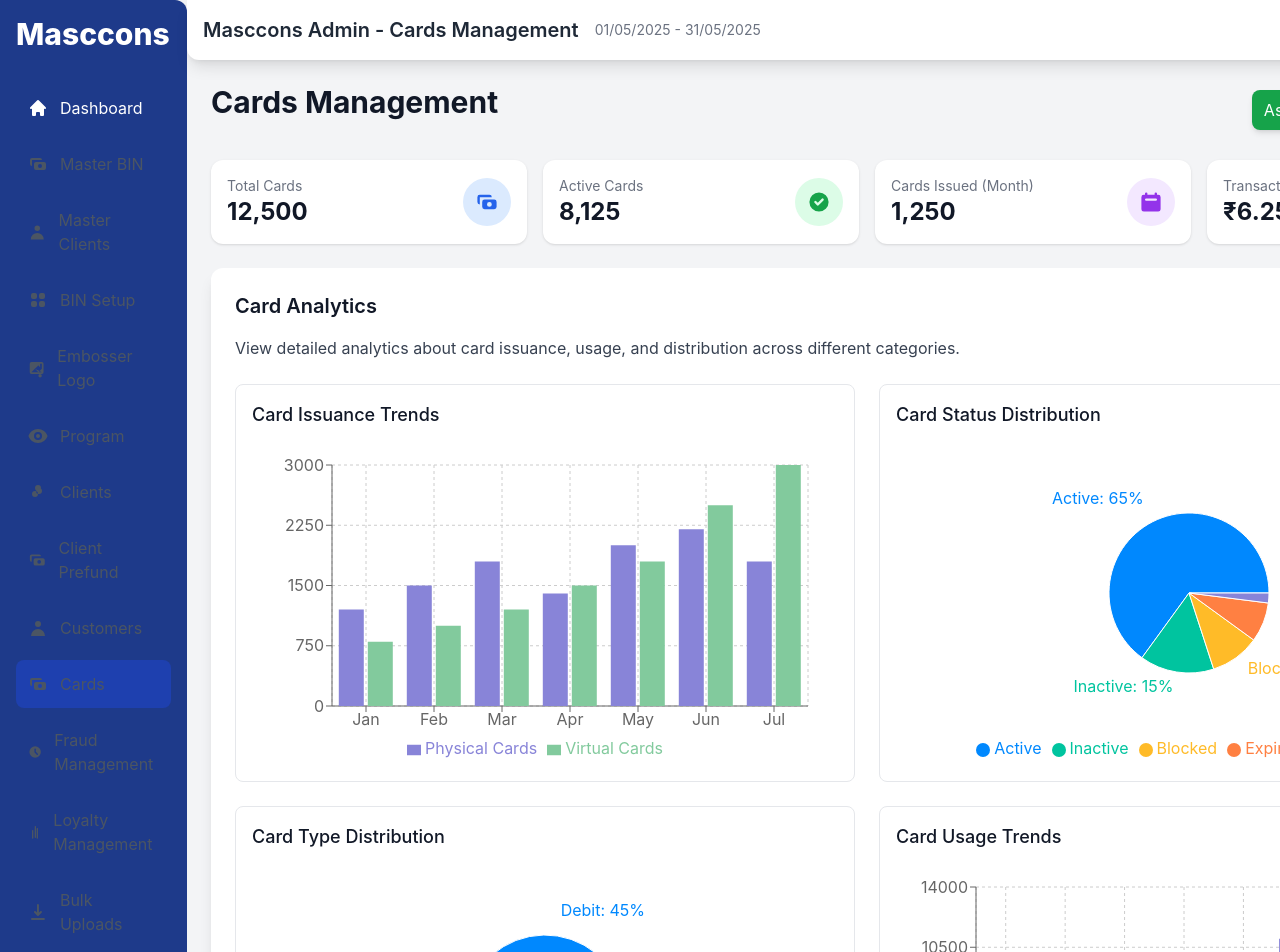
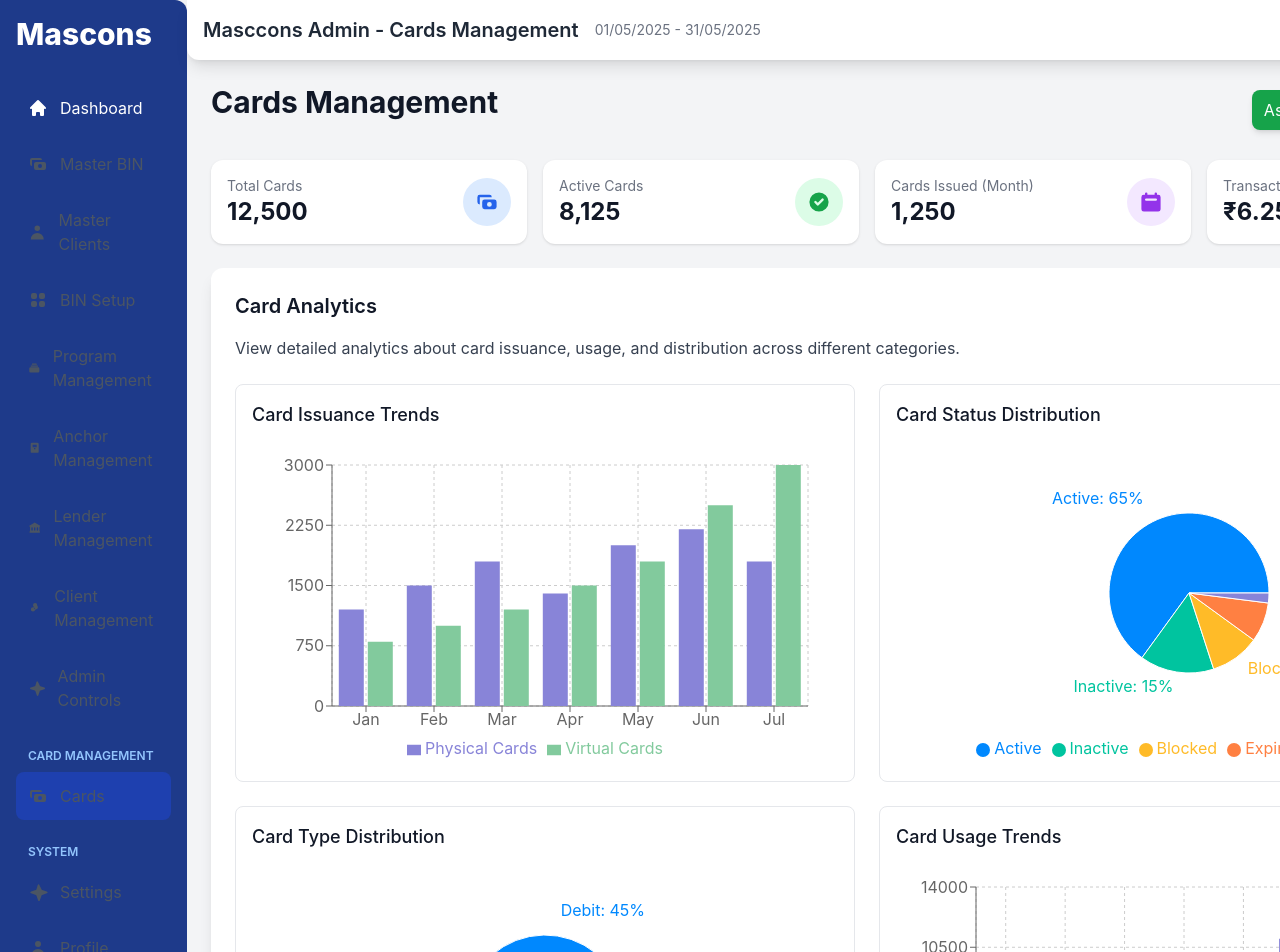
Before and after one commit to the-h-b/MASCONSIII, a React (Create React App) app: page /cards in a window 1280 px wide. Shown: the top 952 px of the page. Built offline with nearby package versions, Linux system fonts and the light colour scheme; sample sign-in values are in the browser's storage.

Commit message:
Add files via upload

```diff
--- a/src/components/AdminSidebar.jsx
+++ b/src/components/AdminSidebar.jsx
@@ -6,23 +6,20 @@
   const location = useLocation();
   const handleSignOut = useSignOut();
 
-  // Helper to determine if a link is active
-  const isActive = (path) => {
-    return location.pathname === path;
-  };
 
   return (
     <div className="w-64 bg-blue-900 text-white flex flex-col p-4 shadow-2xl rounded-r-xl">
       <div className="flex items-center mb-8">
         {/* Masccons Logo */}
-        <span className="text-3xl font-extrabold text-white">Masccons</span>
+        <span className="text-3xl font-extrabold text-white">Mascons</span>
       </div>
       <nav className="flex-1">
         <ul>
+          {/* Dashboard */}
           <li className="mb-2">
             <Link
               to="/admin-dashboard"
-              className={`flex items-center p-3 rounded-lg ${isActive('/admin-dashboard') ? 'bg-blue-800' : 'hover:bg-blue-800'} text-white transition duration-200 ease-in-out transform hover:scale-105 hover:shadow-md`}
+              className={`flex items-center p-3 rounded-lg ${location.pathname === '/admin-dashboard' ? 'bg-blue-800' : 'hover:bg-white-800'} text-white transition duration-200 ease-in-out transform hover:scale-105 hover:shadow-md`}
             >
               {/* Dashboard Icon SVG */}
               <svg className="h-5 w-5 mr-3" fill="currentColor" viewBox="0 0 20 20" xmlns="http://www.w3.org/2000/svg">
@@ -34,7 +31,7 @@
           <li className="mb-2">
             <Link
               to="/master-bin"
-              className={`flex items-center p-3 rounded-lg ${isActive('/master-bin') ? 'bg-blue-800' : 'hover:bg-blue-800'} transition duration-200 ease-in-out transform hover:scale-105 hover:shadow-md`}
+              className={`flex items-center p-3 rounded-lg ${location.pathname === '/master-bin' ? 'bg-blue-800' : 'hover:bg-blue-800'} transition duration-200 ease-in-out transform hover:scale-105 hover:shadow-md`}
             >
               {/* Master BIN Icon SVG */}
               <svg className="h-5 w-5 mr-3" fill="currentColor" viewBox="0 0 20 20" xmlns="http://www.w3.org/2000/svg">
@@ -46,7 +43,7 @@
           <li className="mb-2">
             <Link
               to="/master-clients"
-              className={`flex items-center p-3 rounded-lg ${isActive('/master-clients') ? 'bg-blue-800' : 'hover:bg-blue-800'} transition duration-200 ease-in-out transform hover:scale-105 hover:shadow-md`}
+              className={`flex items-center p-3 rounded-lg ${location.pathname === '/master-clients' ? 'bg-blue-800' : 'hover:bg-blue-800'} transition duration-200 ease-in-out transform hover:scale-105 hover:shadow-md`}
             >
               {/* Master Clients Icon SVG */}
               <svg className="h-5 w-5 mr-3" fill="currentColor" viewBox="0 0 20 20" xmlns="http://www.w3.org/2000/svg">
@@ -58,7 +55,7 @@
           <li className="mb-2">
             <Link
               to="/bin-setup"
-              className={`flex items-center p-3 rounded-lg ${isActive('/bin-setup') ? 'bg-blue-800' : 'hover:bg-blue-800'} transition duration-200 ease-in-out transform hover:scale-105 hover:shadow-md`}
+              className={`flex items-center p-3 rounded-lg ${location.pathname === '/bin-setup' ? 'bg-blue-800' : 'hover:bg-blue-800'} transition duration-200 ease-in-out transform hover:scale-105 hover:shadow-md`}
             >
               {/* BIN Setup Icon SVG */}
               <svg className="h-5 w-5 mr-3" fill="currentColor" viewBox="0 0 20 20" xmlns="http://www.w3.org/2000/svg">
@@ -67,71 +64,88 @@
               BIN Setup
             </Link>
           </li>
+
+          {/* Step 1: Program Management */}
           <li className="mb-2">
             <Link
-              to="/embosser-logo"
-              className={`flex items-center p-3 rounded-lg ${isActive('/embosser-logo') ? 'bg-blue-800' : 'hover:bg-blue-800'} transition duration-200 ease-in-out transform hover:scale-105 hover:shadow-md`}
+              to="/programs"
+              className={`flex items-center p-3 rounded-lg ${location.pathname === '/programs' ? 'bg-blue-800' : 'hover:bg-blue-800'} transition duration-200 ease-in-out transform hover:scale-105 hover:shadow-md`}
             >
-              {/* Embosser Logo Icon SVG */}
+              {/* Program Management Icon SVG */}
               <svg className="h-5 w-5 mr-3" fill="currentColor" viewBox="0 0 20 20" xmlns="http://www.w3.org/2000/svg">
-                <path fillRule="evenodd" d="M4 3a2 2 0 00-2 2v10a2 2 0 002 2h12a2 2 0 002-2V5a2 2 0 00-2-2H4zm12 12H4l4-4 4 4 4-4V5h-2v4l-2-2-4 4zm-2 6a2 2 0 100-4 2 2 0 000 4z" clipRule="evenodd" />
+                <path d="M7 3a1 1 0 000 2h6a1 1 0 100-2H7zM4 7a1 1 0 011-1h10a1 1 0 110 2H5a1 1 0 01-1-1zM2 11a2 2 0 012-2h12a2 2 0 012 2v4a2 2 0 01-2 2H4a2 2 0 01-2-2v-4z" />
               </svg>
-              Embosser Logo
+              Program Management
             </Link>
           </li>
+
+          {/* Step 2: Anchor Management */}
           <li className="mb-2">
             <Link
-              to="/program"
-              className={`flex items-center p-3 rounded-lg ${isActive('/program') ? 'bg-blue-800' : 'hover:bg-blue-800'} transition duration-200 ease-in-out transform hover:scale-105 hover:shadow-md`}
+              to="/anchors"
+              className={`flex items-center p-3 rounded-lg ${location.pathname === '/anchors' ? 'bg-blue-800' : 'hover:bg-blue-800'} transition duration-200 ease-in-out transform hover:scale-105 hover:shadow-md`}
             >
-              {/* Program Icon SVG */}
+              {/* Anchor Management Icon SVG */}
               <svg className="h-5 w-5 mr-3" fill="currentColor" viewBox="0 0 20 20" xmlns="http://www.w3.org/2000/svg">
-                <path d="M10 12a2 2 0 100-4 2 2 0 000 4z" />
-                <path fillRule="evenodd" d="M.458 10C1.732 5.943 5.522 3 10 3s8.268 2.943 9.542 7c-1.274 4.057-5.064 7-9.542 7S1.732 14.057.458 10zM14 10a4 4 0 11-8 0 4 4 0 018 0z" clipRule="evenodd" />
+                <path fillRule="evenodd" d="M4 4a2 2 0 012-2h8a2 2 0 012 2v12a1 1 0 01-1 1H5a1 1 0 01-1-1V4zm3 1h6v4H7V5zm2 5h2v2H9v-2z" clipRule="evenodd" />
               </svg>
-              Program
+              Anchor Management
             </Link>
           </li>
+
+          {/* Step 3: Lender Management */}
           <li className="mb-2">
             <Link
-              to="/clients"
-              className={`flex items-center p-3 rounded-lg ${isActive('/clients') ? 'bg-blue-800' : 'hover:bg-blue-800'} transition duration-200 ease-in-out transform hover:scale-105 hover:shadow-md`}
+              to="/lenders"
+              className={`flex items-center p-3 rounded-lg ${location.pathname === '/lenders' ? 'bg-blue-800' : 'hover:bg-blue-800'} transition duration-200 ease-in-out transform hover:scale-105 hover:shadow-md`}
             >
-              {/* Clients Icon SVG */}
+              {/* Lender Management Icon SVG */}
+              <svg className="h-5 w-5 mr-3" fill="currentColor" viewBox="0 0 20 20" xmlns="http://www.w3.org/2000/svg">
+                <path fillRule="evenodd" d="M10.496 2.132a1 1 0 00-.992 0l-7 4A1 1 0 003 8v7a1 1 0 100 2h14a1 1 0 100-2V8a1 1 0 00.496-1.868l-7-4zM6 9a1 1 0 00-1 1v3a1 1 0 102 0v-3a1 1 0 00-1-1zm3 1a1 1 0 012 0v3a1 1 0 11-2 0v-3zm5-1a1 1 0 00-1 1v3a1 1 0 102 0v-3a1 1 0 00-1-1z" clipRule="evenodd" />
+              </svg>
+              Lender Management
+            </Link>
+          </li>
+
+          {/* Step 4: Client Management */}
+          <li className="mb-2">
+            <Link
+              to="/financing-clients"
+              className={`flex items-center p-3 rounded-lg ${location.pathname === '/financing-clients' ? 'bg-blue-800' : 'hover:bg-blue-800'} transition duration-200 ease-in-out transform hover:scale-105 hover:shadow-md`}
+            >
+              {/* Client Management Icon SVG */}
               <svg className="h-5 w-5 mr-3" fill="currentColor" viewBox="0 0 20 20" xmlns="http://www.w3.org/2000/svg">
                 <path d="M13 6a3 3 0 11-6 0 3 3 0 016 0zm-6 9a3 3 0 100-6 3 3 0 000 6zm7-6a3 3 0 11-6 0 3 3 0 016 0z" />
               </svg>
-              Clients
+              Client Management
             </Link>
           </li>
+
+          {/* Step 5: Admin Controls */}
           <li className="mb-2">
             <Link
-              to="/client-prefund"
-              className={`flex items-center p-3 rounded-lg ${isActive('/client-prefund') ? 'bg-blue-800' : 'hover:bg-blue-800'} transition duration-200 ease-in-out transform hover:scale-105 hover:shadow-md`}
+              to="/admin-tools"
+              className={`flex items-center p-3 rounded-lg ${location.pathname === '/admin-tools' ? 'bg-blue-800' : 'hover:bg-blue-800'} transition duration-200 ease-in-out transform hover:scale-105 hover:shadow-md`}
             >
-              {/* Client Prefund Icon SVG */}
+              {/* Admin Controls Icon SVG */}
               <svg className="h-5 w-5 mr-3" fill="currentColor" viewBox="0 0 20 20" xmlns="http://www.w3.org/2000/svg">
-                <path fillRule="evenodd" d="M4 4a2 2 0 00-2 2v4a2 2 0 002 2V6h10a2 2 0 00-2-2H4zm2 6a2 2 0 012-2h8a2 2 0 012 2v4a2 2 0 01-2 2H8a2 2 0 01-2-2v-4zm6 4a2 2 0 100-4 2 2 0 000 4z" clipRule="evenodd" />
+                <path fillRule="evenodd" d="M11.49 3.17c-.38-1.16-1.47-1.16-1.85 0L8.5 7.28a1 1 0 01-.78.78L3.17 9.51c-1.16.38-1.16 1.47 0 1.85l4.55 1.55a1 1 0 01.78.78l1.55 4.55c.38 1.16 1.47 1.16 1.85 0l1.55-4.55a1 1 0 01.78-.78l4.55-1.55c1.16-.38 1.16-1.47 0-1.85l-4.55-1.55a1 1 0 01-.78-.78L11.49 3.17z" clipRule="evenodd" />
               </svg>
-              Client Prefund
+              Admin Controls
             </Link>
           </li>
-          <li className="mb-2">
-            <Link
-              to="/customers"
-              className={`flex items-center p-3 rounded-lg ${isActive('/customers') ? 'bg-blue-800' : 'hover:bg-blue-800'} transition duration-200 ease-in-out transform hover:scale-105 hover:shadow-md`}
-            >
-              {/* Customers Icon SVG */}
-              <svg className="h-5 w-5 mr-3" fill="currentColor" viewBox="0 0 20 20" xmlns="http://www.w3.org/2000/svg">
-                <path fillRule="evenodd" d="M10 9a3 3 0 100-6 3 3 0 000 6zm-7 9a7 7 0 1114 0H3z" clipRule="evenodd" />
-              </svg>
-              Customers
-            </Link>
+
+          {/* Original pages to keep */}
+          <li className="mt-6 mb-2">
+            <div className="px-3 text-xs uppercase font-semibold text-blue-300">
+              Card Management
+            </div>
           </li>
+
           <li className="mb-2">
             <Link
               to="/cards"
-              className={`flex items-center p-3 rounded-lg ${isActive('/cards') ? 'bg-blue-800' : 'hover:bg-blue-800'} transition duration-200 ease-in-out transform hover:scale-105 hover:shadow-md`}
+              className={`flex items-center p-3 rounded-lg ${location.pathname === '/cards' ? 'bg-blue-800' : 'hover:bg-blue-800'} transition duration-200 ease-in-out transform hover:scale-105 hover:shadow-md`}
             >
               {/* Cards Icon SVG */}
               <svg className="h-5 w-5 mr-3" fill="currentColor" viewBox="0 0 20 20" xmlns="http://www.w3.org/2000/svg">
@@ -140,51 +154,31 @@
               Cards
             </Link>
           </li>
+
+          {/* Other system features */}
+          <li className="mt-6 mb-2">
+            <div className="px-3 text-xs uppercase font-semibold text-blue-300">
+              System
+            </div>
+          </li>
+
           <li className="mb-2">
             <Link
-              to="/fraud-management"
-              className={`flex items-center p-3 rounded-lg ${isActive('/fraud-management') ? 'bg-blue-800' : 'hover:bg-blue-800'} transition duration-200 ease-in-out transform hover:scale-105 hover:shadow-md`}
+              to="/settings"
+              className={`flex items-center p-3 rounded-lg ${location.pathname === '/settings' ? 'bg-blue-800' : 'hover:bg-blue-800'} transition duration-200 ease-in-out transform hover:scale-105 hover:shadow-md`}
             >
-              {/* Fraud Management Icon SVG */}
+              {/* Settings Icon SVG */}
               <svg className="h-5 w-5 mr-3" fill="currentColor" viewBox="0 0 20 20" xmlns="http://www.w3.org/2000/svg">
-                <path fillRule="evenodd" d="M10 18a8 8 0 100-16 8 8 0 000 16zm1-12a1 1 0 10-2 0v4a1 1 0 00.293.707l3 3a1 1 0 001.414-1.414L11 9.586V6z" clipRule="evenodd" />
+                <path fillRule="evenodd" d="M11.49 3.17c-.38-1.16-1.47-1.16-1.85 0L8.5 7.28a1 1 0 01-.78.78L3.17 9.51c-1.16.38-1.16 1.47 0 1.85l4.55 1.55a1 1 0 01.78.78l1.55 4.55c.38 1.16 1.47 1.16 1.85 0l1.55-4.55a1 1 0 01.78-.78l4.55-1.55c1.16-.38 1.16-1.47 0-1.85l-4.55-1.55a1 1 0 01-.78-.78L11.49 3.17z" clipRule="evenodd" />
               </svg>
-              Fraud Management
+              Settings
             </Link>
           </li>
-          <li className="mb-2">
-            <Link
-              to="/loyalty-management"
-              className={`flex items-center p-3 rounded-lg ${isActive('/loyalty-management') ? 'bg-blue-800' : 'hover:bg-blue-800'} transition duration-200 ease-in-out transform hover:scale-105 hover:shadow-md`}
-            >
-              {/* Loyalty Management Icon SVG */}
-              <svg className="h-5 w-5 mr-3" fill="currentColor" viewBox="0 0 20 20" xmlns="http://www.w3.org/2000/svg">
-                <path fillRule="evenodd" d="M11.3 1.046A1 1 0 0112 2v16a1 1 0 01-2 0V2a1 1 0 011-1.046zM14.5 4.046A1 1 0 0115 5v14a1 1 0 01-2 0V5a1 1 0 011-1.046zM7.5 7.046A1 1 0 018 8v11a1 1 0 01-2 0V8a1 1 0 011-1.046z" clipRule="evenodd" />
-              </svg>
-              Loyalty Management
-            </Link>
-          </li>
-          <li className="mb-2">
-            <Link
-              to="/bulk-uploads"
-              className={`flex items-center p-3 rounded-lg ${isActive('/bulk-uploads') ? 'bg-blue-800' : 'hover:bg-blue-800'} transition duration-200 ease-in-out transform hover:scale-105 hover:shadow-md`}
-            >
-              {/* Bulk Uploads Icon SVG */}
-              <svg className="h-5 w-5 mr-3" fill="currentColor" viewBox="0 0 20 20" xmlns="http://www.w3.org/2000/svg">
-                <path fillRule="evenodd" d="M3 17a1 1 0 011-1h12a1 1 0 110 2H4a1 1 0 01-1-1zm3.293-7.707a1 1 0 011.414 0L9 10.586V3a1 1 0 112 0v7.586l1.293-1.293a1 1 0 111.414 1.414l-3 3a1 1 0 01-1.414 0l-3-3a1 1 0 010-1.414z" clipRule="evenodd" />
-              </svg>
-              Bulk Uploads
-            </Link>
-          </li>
-        </ul>
-      </nav>
-      {/* Profile, Settings, Logout at the bottom */}
-      <div className="mt-auto pt-4 border-t border-blue-800">
-        <ul>
+
           <li className="mb-2">
             <Link
               to="/profile"
-              className={`flex items-center p-3 rounded-lg ${isActive('/profile') ? 'bg-blue-800' : 'hover:bg-blue-800'} transition duration-200 ease-in-out transform hover:scale-105 hover:shadow-md`}
+              className={`flex items-center p-3 rounded-lg ${location.pathname === '/profile' ? 'bg-blue-800' : 'hover:bg-blue-800'} transition duration-200 ease-in-out transform hover:scale-105 hover:shadow-md`}
             >
               {/* Profile Icon SVG */}
               <svg className="h-5 w-5 mr-3" fill="currentColor" viewBox="0 0 20 20" xmlns="http://www.w3.org/2000/svg">
@@ -193,18 +187,11 @@
               Profile
             </Link>
           </li>
-          <li className="mb-2">
-            <Link
-              to="/settings"
-              className={`flex items-center p-3 rounded-lg ${isActive('/settings') ? 'bg-blue-800' : 'hover:bg-blue-800'} transition duration-200 ease-in-out transform hover:scale-105 hover:shadow-md`}
-            >
-              {/* Settings Icon SVG */}
-              <svg className="h-5 w-5 mr-3" fill="currentColor" viewBox="0 0 20 20" xmlns="http://www.w3.org/2000/svg">
-                <path fillRule="evenodd" d="M11.49 3.17c-.38-1.16-1.47-1.16-1.85 0L8.5 7.28a1 1 0 01-.78.78L3.17 9.51c-1.16.38-1.16 1.47 0 1.85l4.55 1.55a1 1 0 01.78.78l1.55 4.55c.38 1.16 1.47 1.16 1.85 0l1.55-4.55a1 1 0 01.78-.78l4.55-1.55c1.16-.38 1.16-1.47 0-1.85l-4.55-1.55a1 1 0 01-.78-.78L11.49 3.17z" clipRule="evenodd" />
-              </svg>
-              Settings
-            </Link>
-          </li>
+        </ul>
+      </nav>
+      {/* Logout at the bottom */}
+      <div className="mt-auto pt-4 border-t border-blue-800">
+        <ul>
           <li>
             <button
               onClick={handleSignOut}
```
